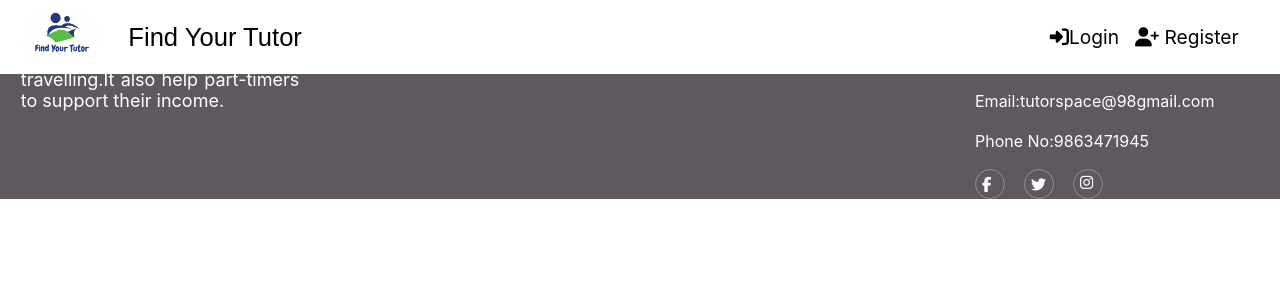
After one commit to Shrawak/fytutor, a Flask app: template templates/base1.html in a window 1280 px wide. The commit adds this page. Shown: the top 300 px of the page. Run offline with Flask 2, Linux system fonts and the light colour scheme; the template is opened without the code that fills it, so the values that code supplies are empty; some libraries are stand-ins or nearby versions.

Commit message:
new base

```diff
--- /dev/null
+++ b/templates/base1.html
@@ -0,0 +1,171 @@
+<!doctype html>
+<html>
+  <head>
+    {% block head %}
+    <link rel="stylesheet" href="{{ url_for('static', filename='style.css') }}">
+    <title>{% block title %}{% endblock %} </title>
+    {% endblock %}
+    <link rel="stylesheet"
+    href="https://fonts.googleapis.com/css?family=Tangerine">
+    <script src="https://kit.fontawesome.com/e327786071.js" crossorigin="anonymous"></script>
+    <script src="https://ajax.googleapis.com/ajax/libs/jquery/3.5.1/jquery.min.js"></script>
+    <script src="https://cdnjs.cloudflare.com/ajax/libs/popper.js/1.16.0/umd/popper.min.js"></script>
+    <script src="https://maxcdn.bootstrapcdn.com/bootstrap/4.5.0/js/bootstrap.min.js"></script>
+
+
+    <link rel="stylesheet" href="https://maxcdn.bootstrapcdn.com/bootstrap/4.0.0/css/bootstrap.min.css" integrity="sha384-Gn5384xqQ1aoWXA+058RXPxPg6fy4IWvTNh0E263XmFcJlSAwiGgFAW/dAiS6JXm" crossorigin="anonymous">
+    <style>
+      .navbar{
+
+      background-color:white;
+
+      }
+      .navbar-brand{
+        font-size:2vw;
+        font-family: Arial, Helvetica, sans-serif;
+        color:black;
+      }
+      .two{
+        width:7%;
+        border-radius: 50%;
+
+        height:6%;
+
+        margin-right: 2%;
+      }
+      .collapse{
+        margin-left: 58%;
+      }
+      .nav-link{
+        font-size: 1.5vw;
+        color:black;
+      }
+      .one{
+        background-image: linear-gradient(rgba(0,0,256,0.3),rgba(256,0,256,0.3)),url('/static/image/back.jpg') ;
+
+        background-size: cover;
+        height:80vh;
+        margin-top: 5%;
+
+      }
+      .center{
+        margin:300px auto auto auto;
+        font-size: 2.5vw;
+        font-family: Arial, Helvetica, sans-serif;
+        text-align: center;
+        color:white;
+      }
+
+      .sosial-links a{
+        display: block;
+        float: left;
+        width: 30px;
+        height: 30px;
+        border: 1px solid #909090;
+        border-radius: 50%;
+        margin-right: 19px;
+
+    }
+    .sosial-links a i{
+        margin-left: 6px;
+        font-size: 15px;
+        color: white;
+
+    }
+    .footer{
+      background-color: rgb(95, 88, 95);
+    color:white;
+    width:100%;
+
+    }
+    .contact{
+      border-top: 1px solid white;
+      margin-top: 10px;
+    }
+
+
+    .three{
+      margin-top: 2%;
+      font-size: large;
+      line-height: normal;
+      margin-left: 2%;
+      margin-right: 2%;
+      text-align: justify;
+    }
+    .fa{
+      color:black;
+    }
+    </style>
+  </head>
+
+  <body>
+    <nav class="navbar navbar-expand-sm  navbar-dark fixed-top">
+        <!-- Brand -->
+        <img  class="two" src="{{url_for('static', filename='image/logo.png')}}" />
+
+        <a class="navbar-brand" style="color:black;" href="#">Find Your Tutor</a>
+
+        <!-- Toggler/collapsibe Button -->
+        <button class="navbar-toggler" type="button" data-toggle="collapse" data-target="#collapsibleNavbar">
+          <span class="navbar-toggler-icon"></span>
+        </button>
+
+        <!-- Navbar links -->
+        <div class="collapse navbar-collapse " id="collapsibleNavbar">
+          <ul class="navbar-nav" >
+            <li class="nav-item">
+              <a class="nav-link"style="color:black;" href="#"><i style="color:black;" class="fa fa-sign-in" ></i>Login</a>
+            </li>
+            <li class="nav-item">
+              <a class="nav-link"style="color:black;" href="#"><i class="fa fa-user-plus" ></i>
+                Register</a>
+            </li>
+
+          </ul>
+        </div>
+      </nav>
+
+
+    {% block content %}{% endblock %}
+
+    <!--footer -->
+    <section class="footer" id="#Footer">
+      <div class="container-fluid">
+        <div class="row">
+          <div class="col-sm-3">
+                      <p class="three"><strong>Find Your Tutor </strong> help the student
+              to save quality time expense
+              energy,and cost involved in
+              travelling.It also help part-timers
+              to support their income.
+            </p>
+
+          </div>
+          <div class="col-sm-3">
+            <h1>hello</h1>
+          </div>
+          <div class="col-sm-3">
+            <h1>hello</h1>
+          </div>
+          <div class="col-sm-3">
+            <h2>Contact Us</h2>
+            <div class="contact">
+            <p class="four">28 Kilo,Banepal,Nepal</p>
+            <p>Email:tutorspace@98gmail.com</p>
+            <p>Phone No:9863471945</p>
+            <div class="sosial-links">
+              <a href="#"><i class="fa fa-facebook fa-lg"></i></a>
+              <a href="#"><i class="fa fa-twitter fa-lg"></i></a>
+              <a href="#"><i class="fa fa-instagram" ></i></a>
+
+              </div>
+          </div>
+          </div>
+
+        </div>
+      </div>
+    </section>
+
+
+  </body>
+</html>
```
Also changed, not shown: templates/base.html (+76 -64 lines).
